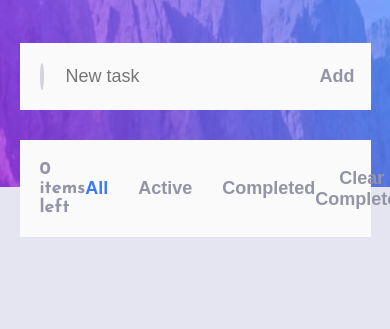
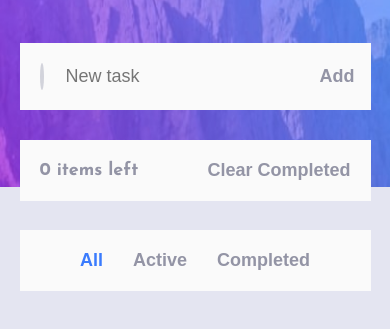
Before and after one commit to Lyriaen/Todo-app-frontend-mentor, a plain HTML site: page index.html in a window 390 px wide. Shown: the part 113-442 px from the top of the page. Drawn offline with Linux system fonts and the light colour scheme.

Commit message:
set separate tab panel for mobile

```diff
--- a/src/css/media.css
+++ b/src/css/media.css
@@ -24,6 +24,17 @@
     }
 }
 
+@media screen and (max-width: 650px) {
+    .main__nav__button-container {
+        position: absolute;
+        bottom: -90px;
+        left: 0;
+        width: 100%;
+        padding: 20px;
+        background-color: var(--background-color-main);
+    }
+}
+
 @media screen and (max-width: 375px) {
     body {
         background-size: auto 300px;
--- a/src/css/style.css
+++ b/src/css/style.css
@@ -166,6 +166,7 @@ body {
     justify-content: space-between;
     align-items: center;
     padding: 20px;
+    position: relative;
 }
 
 .main__nav__incomplete-task-counter-container {
@@ -189,6 +190,7 @@ body {
 
 .main__nav__button-container {
     display: flex;
+    justify-content: center;
     column-gap: 30px;
 }
 
```
